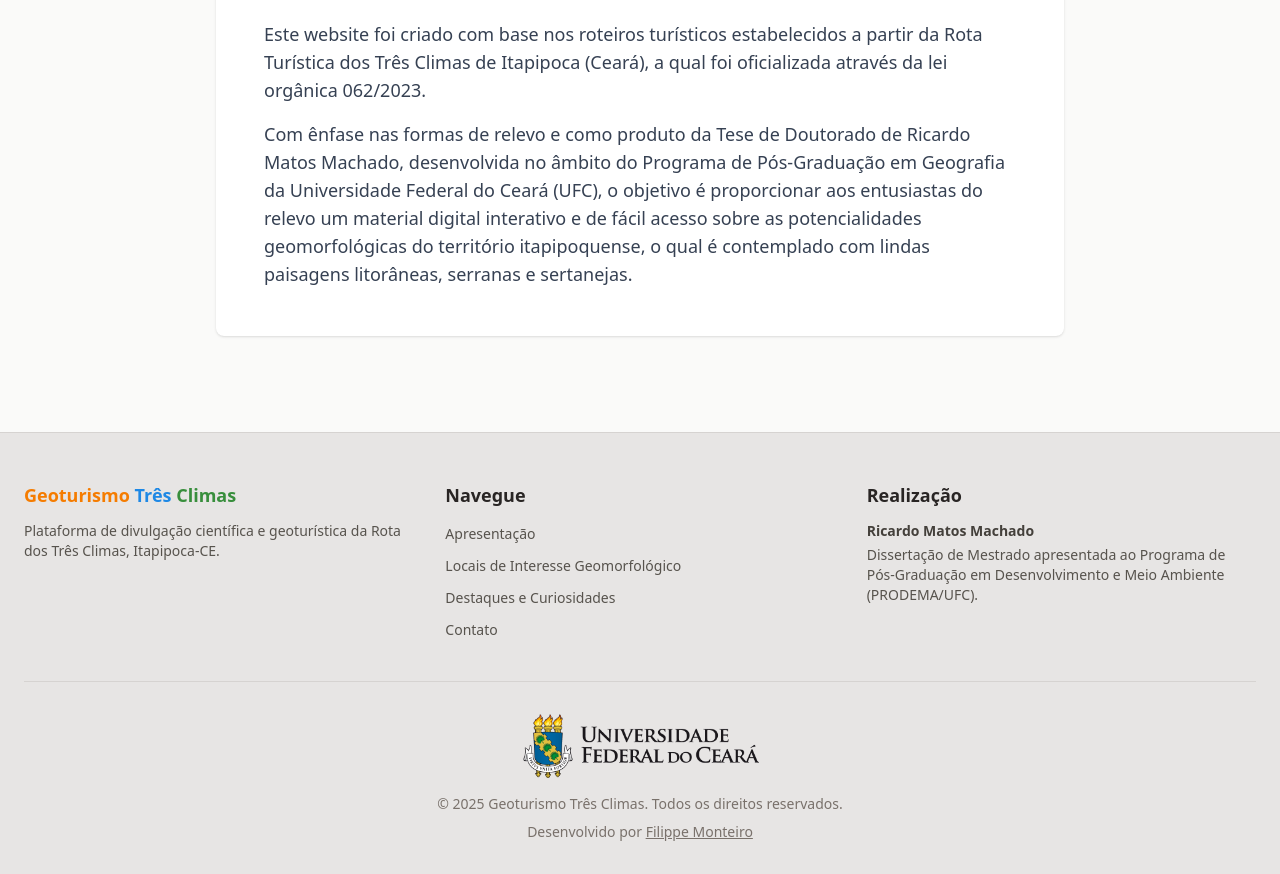
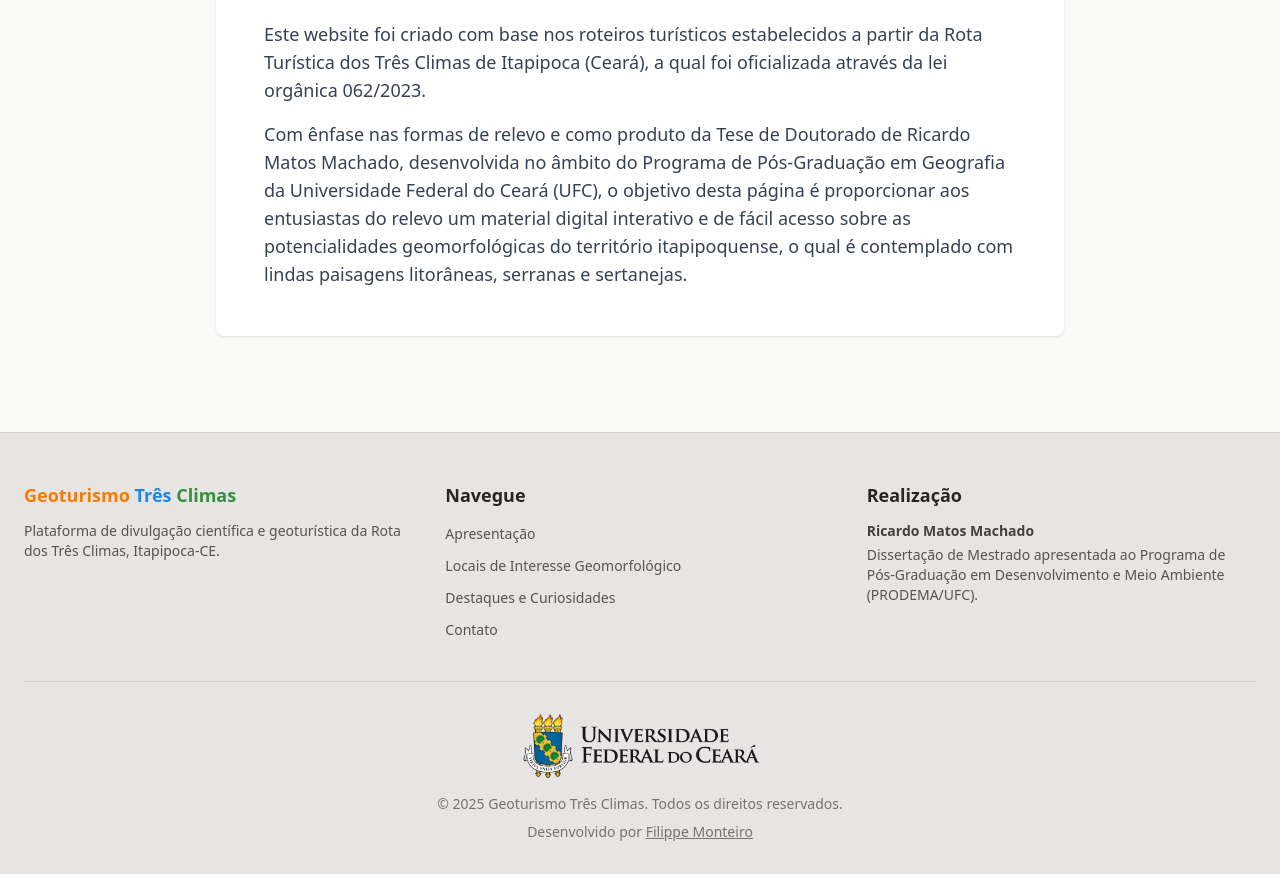
Before and after one commit to filippemonteiro/geoturismo-tres-climas, a React (Vite) app: page / in a window 1280 px wide. Shown: the part 988-1862 px from the top of the page. Built offline with nearby package versions, Linux system fonts and the light colour scheme.

Commit message:
fix: Ajusta a redação para maior clareza na descrição do objetivo da página

```diff
--- a/src/pages/HomePage.tsx
+++ b/src/pages/HomePage.tsx
@@ -37,11 +37,11 @@ export function HomePage() {
                 Com ênfase nas formas de relevo e como produto da Tese de
                 Doutorado de Ricardo Matos Machado, desenvolvida no âmbito do
                 Programa de Pós-Graduação em Geografia da Universidade Federal
-                do Ceará (UFC), o objetivo é proporcionar aos entusiastas do
-                relevo um material digital interativo e de fácil acesso sobre as
-                potencialidades geomorfológicas do território itapipoquense, o
-                qual é contemplado com lindas paisagens litorâneas, serranas e
-                sertanejas.
+                do Ceará (UFC), o objetivo desta página é proporcionar aos
+                entusiastas do relevo um material digital interativo e de fácil
+                acesso sobre as potencialidades geomorfológicas do território
+                itapipoquense, o qual é contemplado com lindas paisagens
+                litorâneas, serranas e sertanejas.
               </p>
             </div>
           </div>
```
